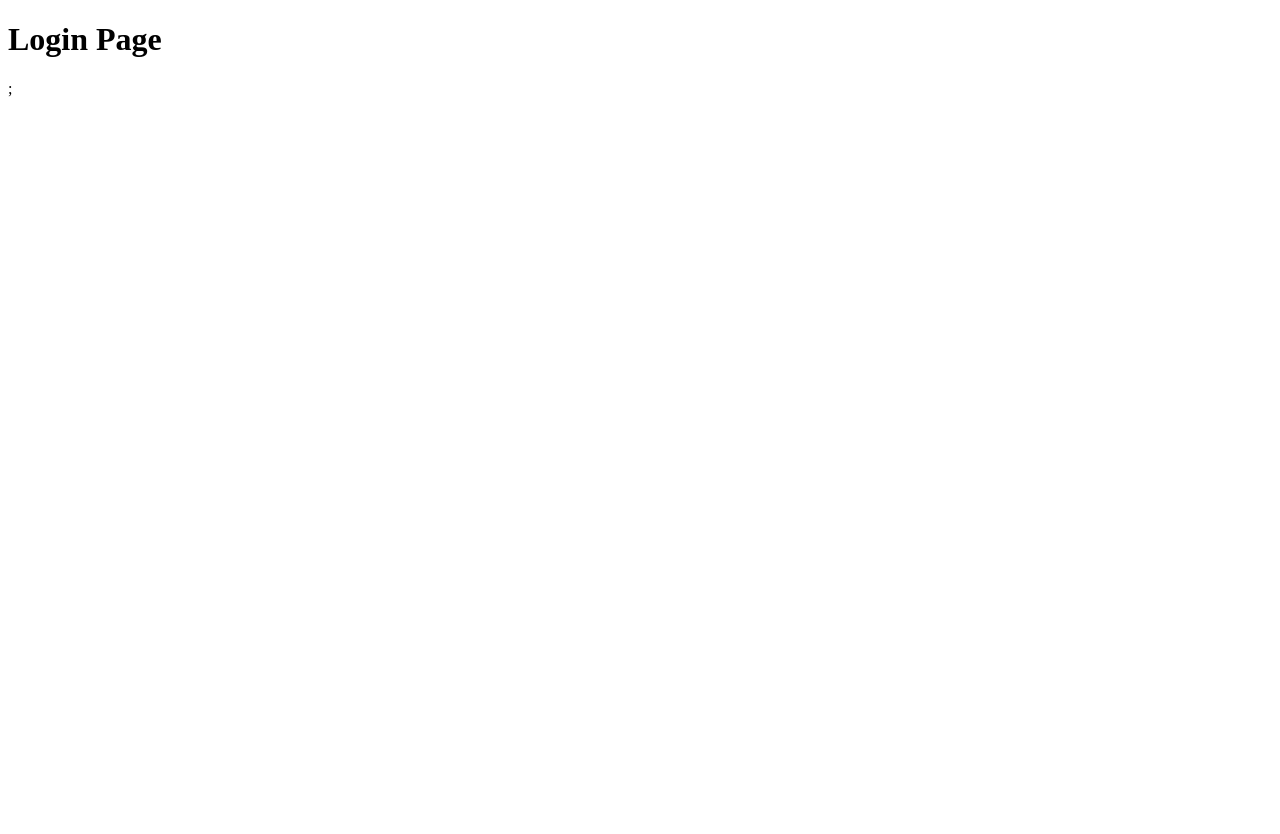
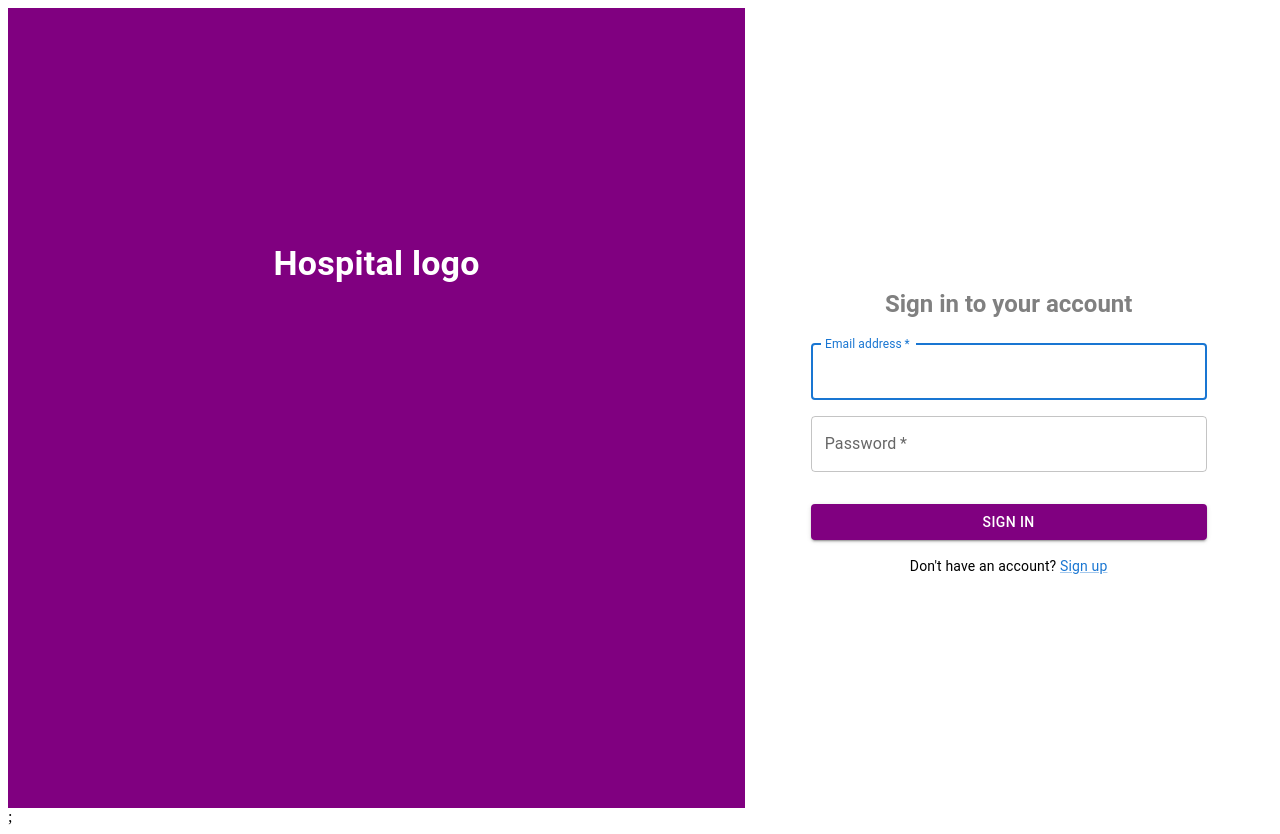
Before and after one commit to Ahmad-Abboud/hospital-management-frontend, a React (Vite) app: page /login in a window 1280 px wide. Before the commit the page ends 800 px from the top, so only its background shows below. Built offline with nearby package versions, Linux system fonts and the light colour scheme; no server answers.

Commit message:
initial login page

```diff
--- a/src/pages/LoginPage.jsx
+++ b/src/pages/LoginPage.jsx
@@ -1,11 +1,170 @@
-import React from "react";
+import React, { useState } from "react";
+import { useDispatch, useSelector } from "react-redux";
+import {
+  TextField,
+  Button,
+  Box,
+  Typography,
+  Link,
+  Grid,
+  Container,
+  Alert,
+} from "@mui/material";
+import { login } from "../redux/slices/userSlice"; // Import the async thunk for login
+import { useNavigate } from "react-router-dom";
 
-const LoginPage = () => {
+export default function LoginPage() {
+  const dispatch = useDispatch();
+  const navigate = useNavigate();
+
+  // State to store email, password
+  const [email, setEmail] = useState("");
+  const [password, setPassword] = useState("");
+  const [submitted, setSubmitted] = useState(false);
+
+  // Get the login status and error message from the Redux store
+  const { isLoading, error } = useSelector((state) => state.user);
+
+  // Handle form submission
+  const handleLogin = (e) => {
+    e.preventDefault();
+    setSubmitted(true);
+
+    // Dispatch the login action from the user slice
+    dispatch(login({ email, password }))
+      .unwrap() // If using `unwrap()` to handle fulfilled/rejected states manually
+      .then(() => {
+        // Navigate to home on successful login
+        navigate("/home");
+      })
+      .catch((err) => {
+        console.error("Login error:", err);
+      });
+  };
+
   return (
-    <div>
-      <h1>Login Page</h1>
-    </div>
+    <Grid container component="main" sx={{ height: "100vh" }}>
+      {/* Left side with image placeholder */}
+      <Grid
+        item
+        xs={false}
+        sm={4}
+        md={7}
+        sx={{
+          backgroundColor: "purple",
+          color: "white",
+          display: "flex",
+          alignItems: "center",
+          justifyContent: "center",
+        }}
+      >
+        <Box textAlign="center">
+          <Typography
+            component="h1"
+            variant="h4"
+            sx={{ mb: 4, fontWeight: "bold" }}
+          >
+            Hospital logo
+          </Typography>
+          {/* You can replace this with your actual image */}
+          <Box
+            sx={{
+              width: 256,
+              height: 256,
+              backgroundColor: "rgba(128, 0, 128, 0.8)",
+            }}
+          />
+        </Box>
+      </Grid>
+
+      {/* Right side with login form */}
+      <Grid
+        item
+        xs={12}
+        sm={8}
+        md={5}
+        component={Box}
+        display="flex"
+        alignItems="center"
+        justifyContent="center"
+        bgcolor="white"
+      >
+        <Container maxWidth="xs">
+          <Box display="flex" flexDirection="column" alignItems="center">
+            <Typography
+              component="h2"
+              variant="h5"
+              sx={{ mt: 6, fontWeight: "bold", color: "gray" }}
+            >
+              Sign in to your account
+            </Typography>
+
+            {/* Error message from Redux state */}
+            {error && <Alert severity="error">{error}</Alert>}
+
+            <Box
+              component="form"
+              onSubmit={handleLogin}
+              noValidate
+              sx={{ mt: 3 }}
+            >
+              {/* Email field */}
+              <TextField
+                required
+                fullWidth
+                id="email-address"
+                label="Email address"
+                name="email"
+                autoComplete="email"
+                autoFocus
+                value={email}
+                onChange={(e) => setEmail(e.target.value)}
+                sx={{ mb: 2 }}
+              />
+
+              {/* Password field */}
+              <TextField
+                required
+                fullWidth
+                name="password"
+                label="Password"
+                type="password"
+                id="password"
+                autoComplete="current-password"
+                value={password}
+                onChange={(e) => setPassword(e.target.value)}
+                sx={{ mb: 2 }}
+              />
+
+              {/* Sign In Button */}
+              <Button
+                type="submit"
+                fullWidth
+                variant="contained"
+                disabled={isLoading || submitted} // Disable button while loading or after submission
+                sx={{
+                  mt: 2,
+                  mb: 2,
+                  bgcolor: "purple",
+                  "&:hover": { bgcolor: "darkpurple" },
+                }}
+              >
+                {isLoading ? "Signing in..." : "Sign in"}
+              </Button>
+
+              {/* Sign Up link */}
+              <Box textAlign="center">
+                <Typography variant="body2">
+                  Don't have an account?{" "}
+                  <Link href="/signup" color="primary">
+                    Sign up
+                  </Link>
+                </Typography>
+              </Box>
+            </Box>
+          </Box>
+        </Container>
+      </Grid>
+    </Grid>
   );
-};
-
-export default LoginPage;
+}
```
